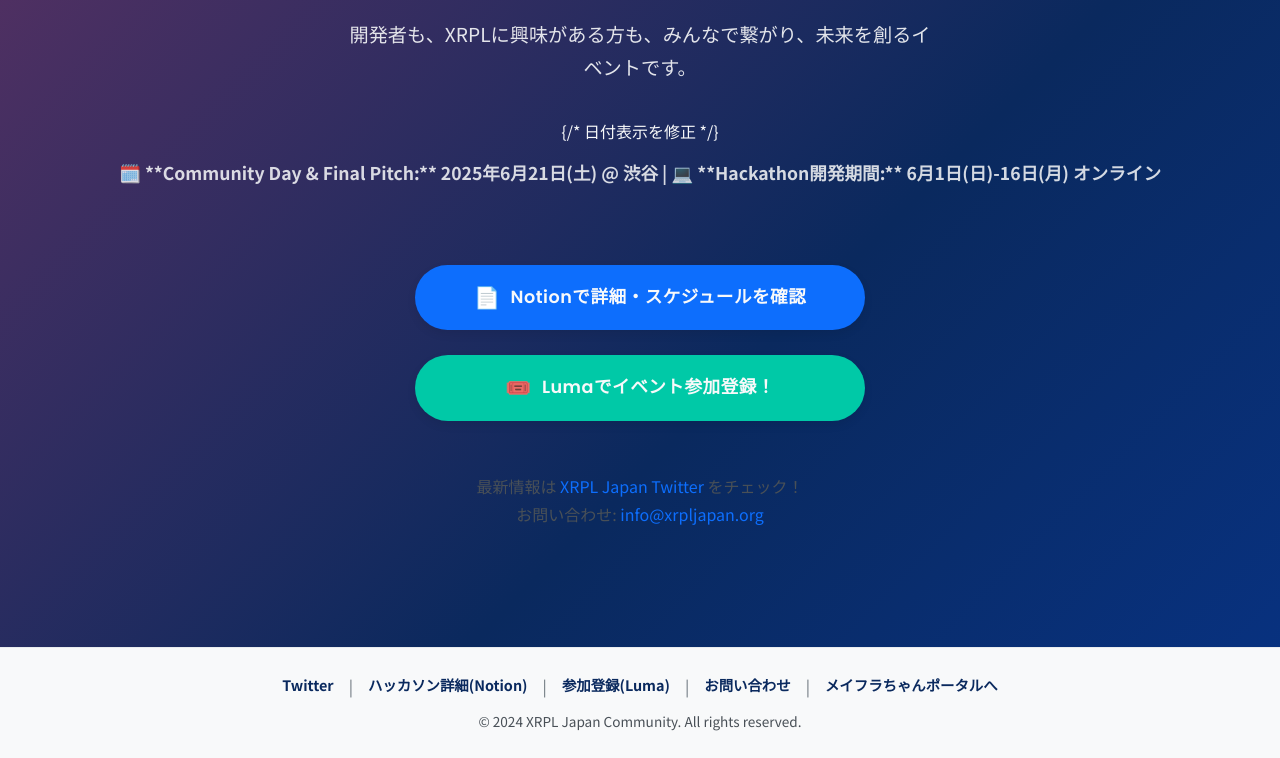
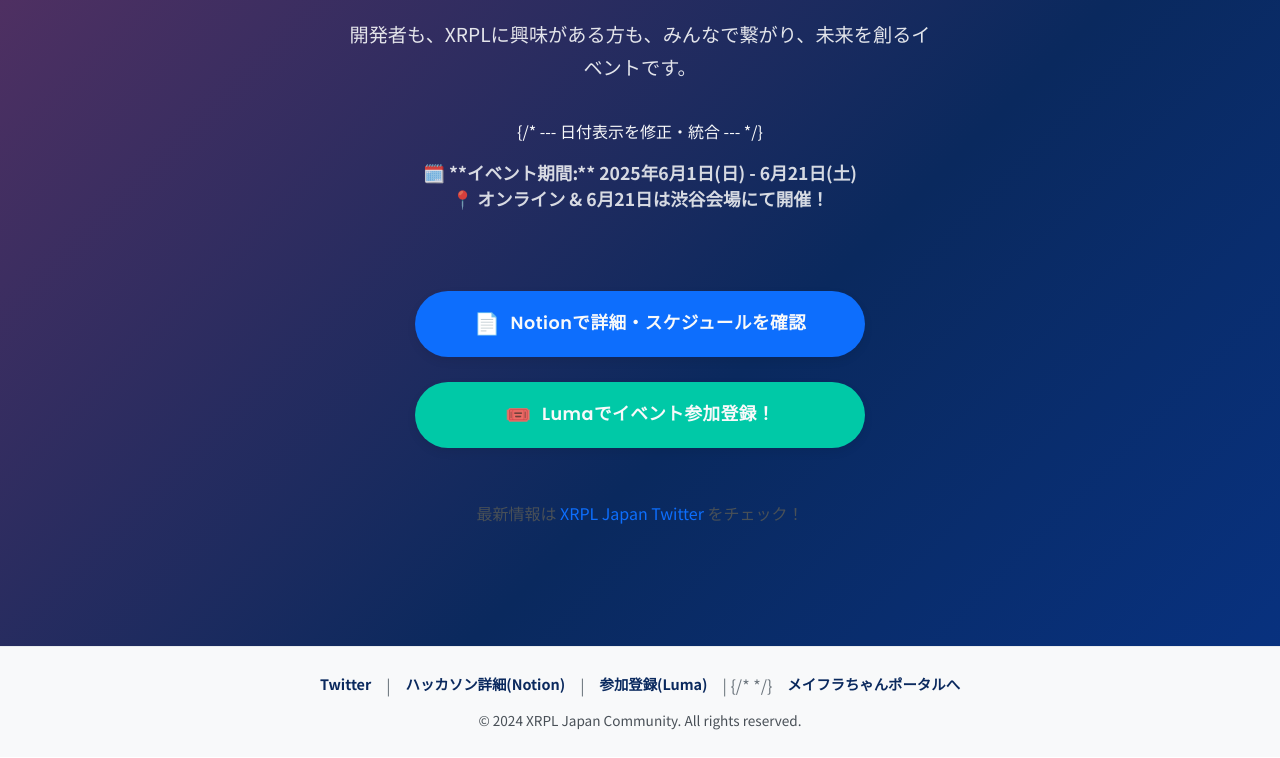
Before and after one commit to MayflowerXRPL/mayflaweb, a website: page hackathon.html in a window 1280 px wide. Shown: the part 232-990 px from the top of the page. Drawn offline with Linux system fonts and the light colour scheme.

Commit message:
hackathon.html 日付/コメント/フッター最終修正

```diff
--- a/hackathon.html
+++ b/hackathon.html
@@ -43,8 +43,8 @@
             <div class="container hero-content reveal-on-scroll fade-in-up">
                 <h1>XRPL Japan Hackathon & Community Day <span class="year">2025</span></h1>
                 <p class="hero-subtitle">開発者も、XRPLに興味がある方も、みんなで繋がり、未来を創るイベントです。</p>
-                {/* 日付表示を修正 */}
-                <p class="hero-date-location">🗓️ **Community Day & Final Pitch:** 2025年6月21日(土) @ 渋谷 | 💻 **Hackathon開発期間:** 6月1日(日)-16日(月) オンライン</p>
+                {/* --- 日付表示を修正・統合 --- */}
+                <p class="hero-date-location">🗓️ **イベント期間:** 2025年6月1日(日) - 6月21日(土)<br>📍 オンライン & 6月21日は渋谷会場にて開催！</p>
                 <div class="main-links">
                     <a href="https://xrpljapan.notion.site/XRPL-Japan-Hackathon-2025-1dc905d7f5848053887dc4515bd43c03" target="_blank" class="btn btn-primary btn-large">
                         <span class="icon">📄</span> Notionで詳細・スケジュールを確認
@@ -53,7 +53,7 @@
                         <span class="icon">🎟️</span> Lumaでイベント参加登録！
                     </a>
                 </div>
-                 <p class="contact-info">最新情報は <a href="https://twitter.com/XRPLJapan" target="_blank">XRPL Japan Twitter</a> をチェック！<br>お問い合わせ: <a href="mailto:info@xrpljapan.org">info@xrpljapan.org</a></p>
+                 <p class="contact-info">最新情報は <a href="https://twitter.com/XRPLJapan" target="_blank">XRPL Japan Twitter</a> をチェック！</p>
             </div>
         </section>
     </main>
@@ -64,7 +64,7 @@
                 <a href="https://twitter.com/XRPLJapan" target="_blank">Twitter</a> |
                 <a href="https://xrpljapan.notion.site/XRPL-Japan-Hackathon-2025-1dc905d7f5848053887dc4515bd43c03" target="_blank">ハッカソン詳細(Notion)</a> |
                 <a href="https://lu.ma/f6sqrx4j" target="_blank">参加登録(Luma)</a> |
-                <a href="mailto:info@xrpljapan.org">お問い合わせ</a> |
+                {/* <!-- お問い合わせリンクを削除 --> */}
                 <a href="index.html">メイフラちゃんポータルへ</a>
             </div>
             <p>© 2024 XRPL Japan Community. All rights reserved.</p>
```
